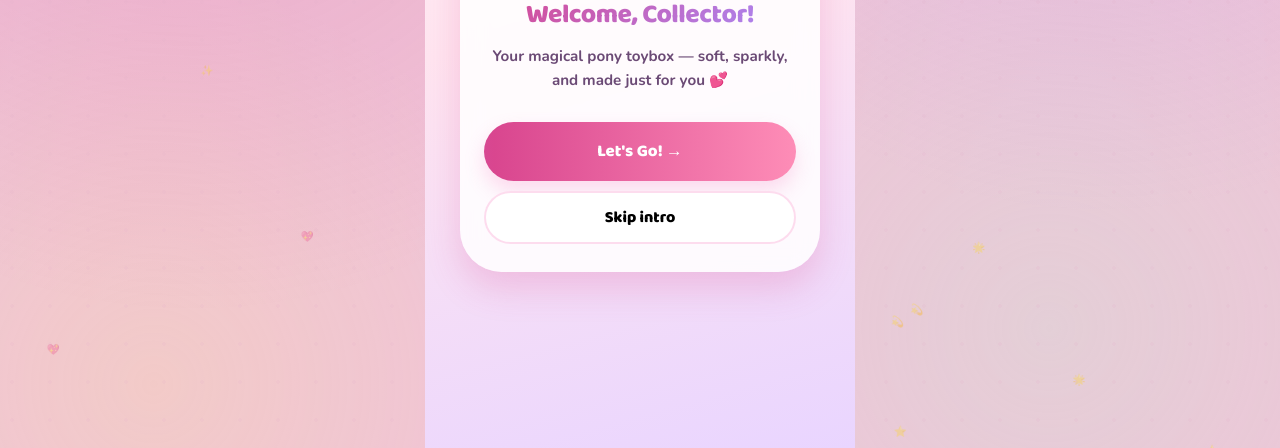
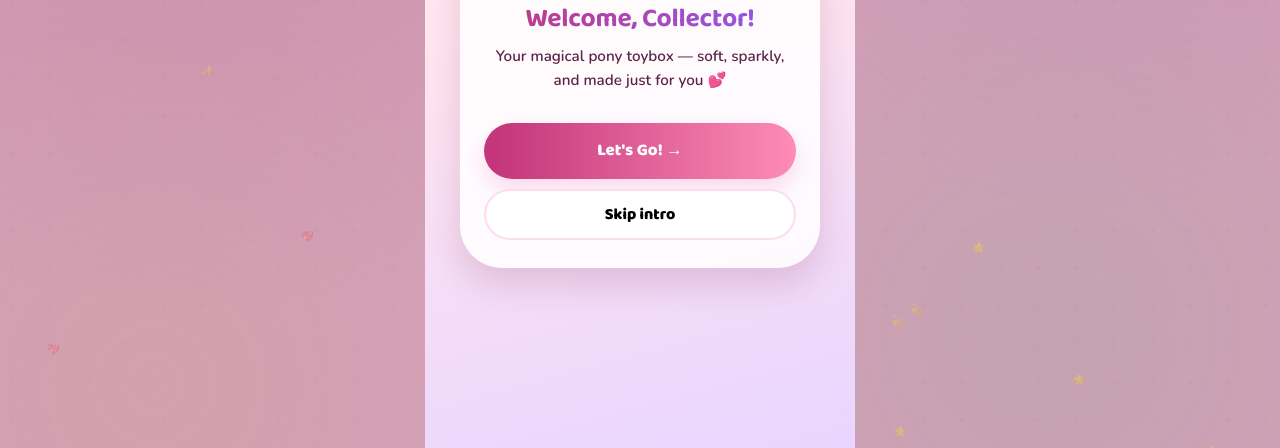
Before and after one commit to shamikhahmed/DeePonyCap, a website: page index.html in a window 1280 px wide. Shown: the part 352-800 px from the top of the page. Drawn offline with nearby package versions, Linux system fonts and the light colour scheme.

Commit message:
Darken DeePony theme for readability and contrast.
Soften background pink, strengthen text contrast, tune typography weights,
and bump service worker cache to v25.

Co-authored-by: Cursor <cursoragent@cursor.com>

```diff
--- a/index.html
+++ b/index.html
@@ -7,7 +7,7 @@
 <meta name="apple-mobile-web-app-capable" content="yes">
 <meta name="apple-mobile-web-app-status-bar-style" content="black-translucent">
 <meta name="apple-mobile-web-app-title" content="DeePonyCap">
-<meta name="theme-color" content="#D9468F" id="themeMeta">
+<meta name="theme-color" content="#C4367A" id="themeMeta">
 <meta name="format-detection" content="telephone=no">
 <meta name="author" content="Capricorn Systems">
 <title>DeePonyCap ✨</title>
@@ -22,28 +22,28 @@
 <style>
 *,*::before,*::after{box-sizing:border-box;margin:0;padding:0;-webkit-tap-highlight-color:transparent}
 :root{
-  --pink:#D9468F;--pink-light:#E879A9;--pink-lighter:#E8B4CC;
-  --purple:#A78BFA;--purple-light:#E8E0F8;--yellow:#FDE68A;--mint:#A7F3D0;
-  --blue:#BFDBFE;--coral:#F5A0B0;--bg:#F0C4D8;--bg-card:#FFF5FA;
-  --text:#3D1E49;--text-soft:#6B4A75;
-  --shadow:0 16px 34px rgba(217,70,143,0.22);--shadow-sm:0 8px 20px rgba(167,139,250,0.14);
+  --pink:#C4367A;--pink-light:#D45A92;--pink-lighter:#D8A8BC;
+  --purple:#8B5CF6;--purple-light:#DDD6FE;--yellow:#FDE68A;--mint:#86EFAC;
+  --blue:#93C5FD;--coral:#E879A9;--bg:#D4A0B8;--bg-card:#FFF8FC;
+  --text:#2D1235;--text-soft:#5C2348;
+  --shadow:0 16px 34px rgba(140,40,80,0.18);--shadow-sm:0 8px 20px rgba(120,60,100,0.12);
   --r:32px;--r-lg:42px;--r-pill:999px;
   --g1:#C4B5FD;--g2:#A7F3D0;--g3:#BFDBFE;--g4:#FDE68A;--g5:#E879A9;
   --nav-h:72px;--safe-b:env(safe-area-inset-bottom,0px);--safe-t:env(safe-area-inset-top,0px);
 }
-html,body{height:100%;font-family:'Nunito',-apple-system,BlinkMacSystemFont,'SF Pro Rounded','Helvetica Neue',sans-serif;background:var(--bg);color:var(--text);font-weight:700;overflow:hidden;overscroll-behavior:none;touch-action:manipulation;-webkit-user-select:none;user-select:none}
+html,body{height:100%;font-family:'Nunito',-apple-system,BlinkMacSystemFont,'SF Pro Rounded','Helvetica Neue',sans-serif;background:var(--bg);color:var(--text);font-weight:600;overflow:hidden;overscroll-behavior:none;touch-action:manipulation;-webkit-user-select:none;user-select:none;line-height:1.45}
 html.standalone body{padding:0}
 button,input,select,textarea{font:inherit;-webkit-user-select:text;user-select:text}
 body::before{content:'';position:fixed;inset:0;pointer-events:none;z-index:0;background:
-  radial-gradient(circle at 15% 12%,rgba(217,70,143,.22),transparent 44%),
-  radial-gradient(circle at 86% 8%,rgba(167,139,250,.2),transparent 38%),
-  radial-gradient(circle at 82% 85%,rgba(190,242,212,.24),transparent 36%),
-  radial-gradient(circle at 12% 92%,rgba(253,230,138,.2),transparent 30%)}
-body::after{content:'';position:fixed;inset:0;pointer-events:none;z-index:0;opacity:.45;background:
-  radial-gradient(circle at 12px 12px,rgba(232,180,204,.35) 1.7px,transparent 0) 0 0/38px 38px}
+  radial-gradient(circle at 15% 12%,rgba(160,50,90,.16),transparent 44%),
+  radial-gradient(circle at 86% 8%,rgba(120,80,180,.12),transparent 38%),
+  radial-gradient(circle at 82% 85%,rgba(100,180,140,.14),transparent 36%),
+  radial-gradient(circle at 12% 92%,rgba(200,160,80,.1),transparent 30%)}
+body::after{content:'';position:fixed;inset:0;pointer-events:none;z-index:0;opacity:.28;background:
+  radial-gradient(circle at 12px 12px,rgba(180,120,150,.22) 1.7px,transparent 0) 0 0/38px 38px}
 .stars{position:fixed;inset:0;pointer-events:none;z-index:0;overflow:hidden}
 .star{position:absolute;font-size:.65rem;opacity:.35;animation:float 3s ease-in-out infinite}
-.splash{position:fixed;inset:0;z-index:900;display:flex;flex-direction:column;align-items:center;justify-content:center;background:linear-gradient(160deg,#EDD0E0 0%,#E0A8C0 40%,#D0A0D8 100%);transition:opacity .5s ease,visibility .5s}
+.splash{position:fixed;inset:0;z-index:900;display:flex;flex-direction:column;align-items:center;justify-content:center;background:linear-gradient(160deg,#D8A8BC 0%,#C890A8 40%,#B888B8 100%);transition:opacity .5s ease,visibility .5s}
 .splash.hide{opacity:0;visibility:hidden;pointer-events:none}
 .splash-logo{width:110px;height:110px;border-radius:32px;background:linear-gradient(135deg,var(--pink),var(--purple));display:flex;align-items:center;justify-content:center;font-size:3.5rem;box-shadow:0 20px 50px rgba(255,107,157,.35);animation:splashPop .7s cubic-bezier(.34,1.56,.64,1) both}
 .splash-title{margin-top:22px;font-size:2rem;font-weight:800;letter-spacing:-.03em;background:linear-gradient(90deg,var(--pink),var(--purple),var(--pink));background-size:200% auto;-webkit-background-clip:text;-webkit-text-fill-color:transparent;background-clip:text;animation:shimmer 3s linear infinite,splashFade .7s .2s both}
@@ -69,11 +69,12 @@ body::after{content:'';position:fixed;inset:0;pointer-events:none;z-index:0;opac
 @keyframes float{0%,100%{transform:translateY(0)}50%{transform:translateY(-6px)}}
 @keyframes shimmer{0%{background-position:-200% center}100%{background-position:200% center}}
 @keyframes confettiFall{0%{transform:translateY(-10px) rotate(0);opacity:1}100%{transform:translateY(100vh) rotate(720deg);opacity:0}}
-h1,h2,h3{font-weight:800;letter-spacing:-.02em}
+h1,h2,h3{font-weight:700;letter-spacing:-.01em;line-height:1.2}
 h1,h2,h3,.greet,.section-title,.pony-name,.shelf-hdr,.nav-label,.btn-p,.btn-g,.btn-d{font-family:'Baloo 2','Nunito',sans-serif}
+.greet,.section-title,.pony-name{font-weight:700}
 .greet{font-size:1.75rem;margin-bottom:4px}
 .sub{color:var(--text-soft);font-size:.95rem;margin-bottom:16px}
-.card{background:linear-gradient(180deg,#fff 0%,#fff9fd 100%);border-radius:var(--r);box-shadow:var(--shadow-sm);padding:20px;margin-bottom:14px;border:2px solid rgba(249,168,212,.3)}
+.card{background:linear-gradient(180deg,#fff 0%,#fff9fd 100%);border-radius:var(--r);box-shadow:var(--shadow-sm);padding:20px;margin-bottom:14px;border:2px solid rgba(180,100,130,.22);color:var(--text)}
 .big-num{font-size:5rem;font-weight:800;color:var(--pink);text-align:center;line-height:1;animation:bounce 2s ease infinite}
 .big-label{text-align:center;color:var(--text-soft);font-size:.9rem;margin-top:4px}
 .row-scroll{display:flex;gap:10px;overflow-x:auto;padding-bottom:4px;scrollbar-width:none}
--- a/sw.js
+++ b/sw.js
@@ -1,4 +1,4 @@
-const CACHE = 'deeponycap-v24';
+const CACHE = 'deeponycap-v25';
 const ASSETS = ['./', './index.html', './landing.html', './presentation.html', './pitch.html', './manifest.json', './icon.svg', './icon-192.png', './icon-512.png', './js/pony-db.js', './js/photo-store.js', './js/app.js'];
 
 self.addEventListener('install', e => {
```
